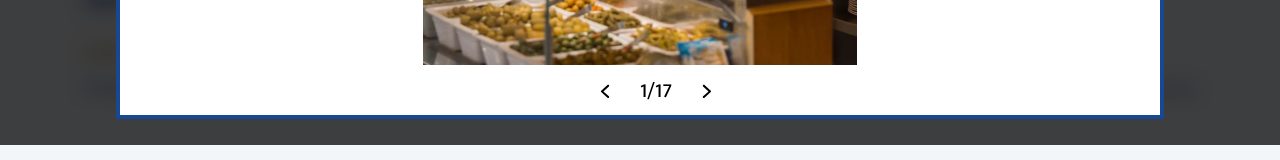
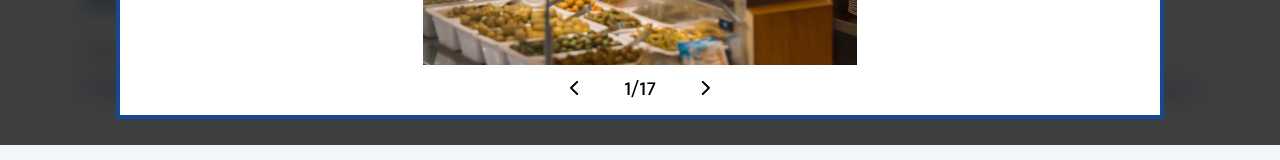
Before and after one commit to gyorgynagy1986/umartinez, a Next.js app: page /en/gallery in a window 1280 px wide. Both pictures are taken after a click on the element 210 px from the left and 486 px from the top of the page. Shown: the part 655-815 px from the top of the page. Built offline with nearby package versions, Linux system fonts and the light colour scheme; a web font is replaced by a local one.

Commit message:
photo update

```diff
--- a/src/app/en/gallery/page.jsx
+++ b/src/app/en/gallery/page.jsx
@@ -1,19 +1,22 @@
-"use client"
+"use client";
 
-import { useState } from 'react'
-import style from './page.module.css'
-import CoverPhotoItems from "@/components/PhotoGallery/CoverPhotoItems"
-import PhotoGallery from '@/components/PhotoGallery/PhotoGallery'
+import { useState } from 'react';
+import style from './page.module.css';
+import dynamic from 'next/dynamic';
+import CoverPhotoItems from "@/components/PhotoGallery/CoverPhotoItems";
 import { Orelega_One } from "next/font/google";
+import Spinner from '@/components/UI/Spinner/Spinner'; // Import the Spinner component
 
-const dosis = Orelega_One({ subsets: ['latin'], weight:"400" })
+const dosis = Orelega_One({ subsets: ['latin'], weight: "400" });
 
+const PhotoGallery = dynamic(() => import('@/components/PhotoGallery/PhotoGallery'), {
+  loading: () => <Spinner />, // Use the Spinner component here
+  ssr: false,
+});
 
 const Gallery = () => {
-
-const [galleryOpen, setGalleryOpen ] = useState(false);
+  const [galleryOpen, setGalleryOpen] = useState(false);
   const [selectedImageId, setSelectedImageId] = useState(null);
-
 
   const openGallery = (id) => {
     setSelectedImageId(id);
@@ -27,13 +30,15 @@ const closeGallery = () => {
 
   return (
     <>
-      {!galleryOpen && <h1 className={`${style.h1} ${dosis.className}`}>Gallery</h1> }
-     { !galleryOpen && <div className={style.container}>
-        {!galleryOpen &&<CoverPhotoItems photoGalleryHandler={openGallery} />}
-      </div> }
-       {galleryOpen && <PhotoGallery imageId={selectedImageId}  clickedItem={selectedImageId} galleryClose={closeGallery} /> }
+      {!galleryOpen && <h1 className={`${style.h1} ${dosis.className}`}>Gallery</h1>}
+      {!galleryOpen && (
+        <div className={style.container}>
+          <CoverPhotoItems photoGalleryHandler={openGallery} />
+        </div>
+      )}
+      {galleryOpen && <PhotoGallery clickedItem={selectedImageId} galleryClose={closeGallery} />}
     </>
-  )
-}
+  );
+};
 
-export default Gallery
+export default Gallery;
--- a/src/components/PhotoGallery/PhotoGallery.jsx
+++ b/src/components/PhotoGallery/PhotoGallery.jsx
@@ -3,7 +3,6 @@
 import React, { useState, useEffect, useCallback } from "react";
 import style from "./PhotoGallery.module.css";
 import Image from "next/image";
-import dynamic from 'next/dynamic';
 import left from "../../../public/assets/icons/left.svg";
 import right from "../../../public/assets/icons/right.svg";
 import galleryCloseIcon from "../../../public/assets/icons/close.svg";
@@ -107,14 +106,23 @@ const PhotoGallery = ({ galleryClose, clickedItem }) => {
           src={galleryCloseIcon}
           alt="close button"
         />
+        {imageLoaded ? (
           <Image
             src={currentPhoto.imageUrl}
             alt={currentPhoto.title}
             priority
             onLoad={handleImageLoad}
-          className={imageLoaded ? '' : style.blur}
           />
+        ) : (
+          <Image
+            src={currentPhoto.imageUrl}
+            alt={currentPhoto.title}
+            style={{ filter: "blur(10px)" }}
+            onLoad={handleImageLoad}
+          />
+        )}
         <div className={style.clickHandlerContainer}>
+          <div className={style.arrowWrapper}>
             <Image
               width={15}
               height={15}
@@ -122,9 +130,11 @@ const PhotoGallery = ({ galleryClose, clickedItem }) => {
               alt="previous button"
               src={left}
             />
+          </div>
           <p className={style.photoCounter}>
             {currentPhoto.id}/{photos.length}
           </p>
+          <div className={style.arrowWrapper}>
             <Image
               width={15}
               height={15}
@@ -135,6 +145,7 @@ const PhotoGallery = ({ galleryClose, clickedItem }) => {
           </div>
         </div>
       </div>
+    </div>
   );
 };
 
--- a/src/components/PhotoGallery/PhotoGallery.module.css
+++ b/src/components/PhotoGallery/PhotoGallery.module.css
@@ -60,8 +60,6 @@
 }
 
 .clickHandlerContainer {
-  width: 100%;
-  max-width: 8rem;
   display: flex;
   justify-content: space-evenly;
   align-items: center;
@@ -76,6 +74,10 @@
   -moz-user-select: none;
   -ms-user-select: none;
   user-select: none;
+}
+
+.arrowWrapper {
+  padding: 10px; /* Add padding to make the arrows more clickable */
 }
 
 .clickHandlerContainer img {
@@ -107,7 +109,6 @@
   }
 
   .containerImage img {
-    object-fit: cover;
     max-height: 90%;
     max-width: 100%;
   }
```
Lines whose indentation alone changed are shown as unchanged.
